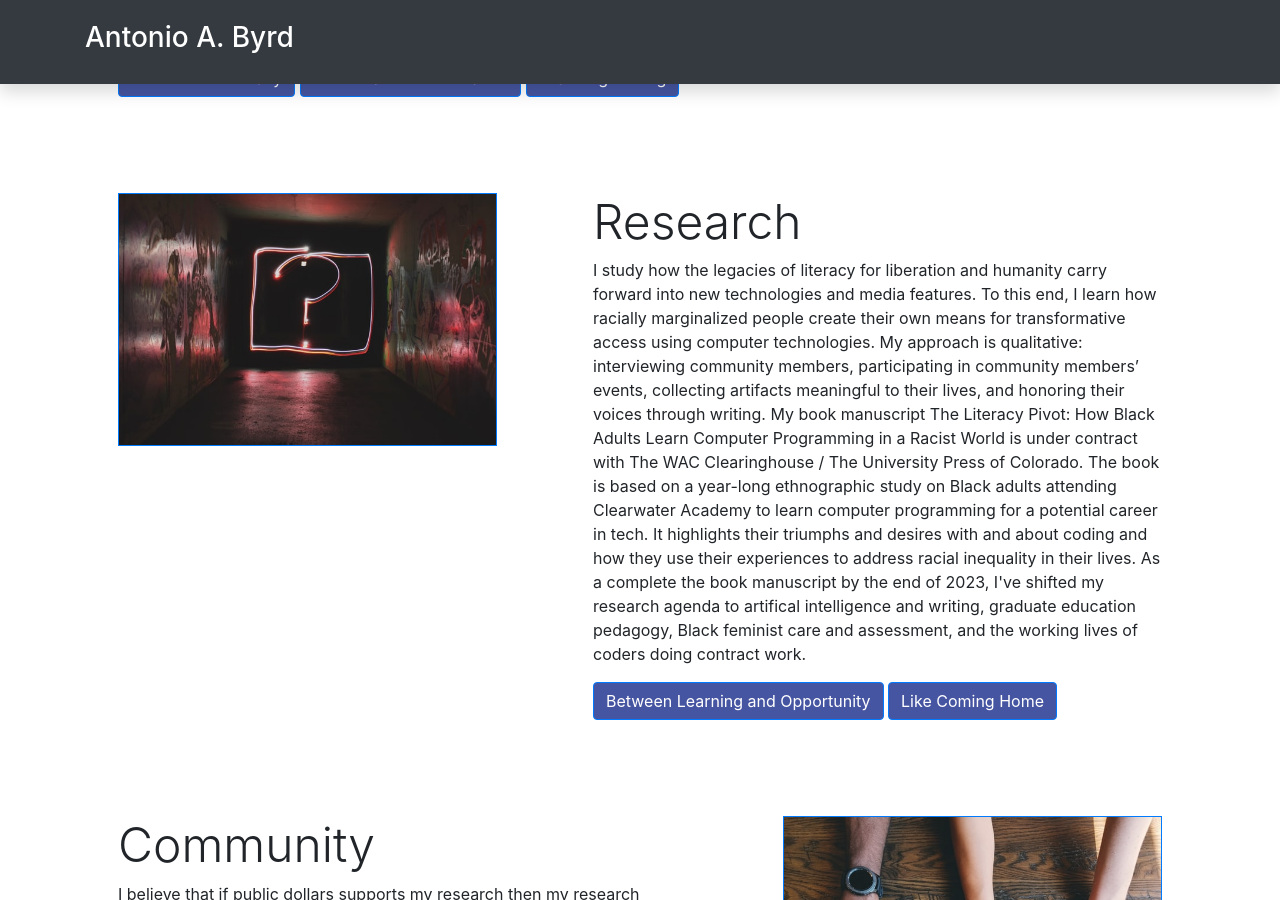
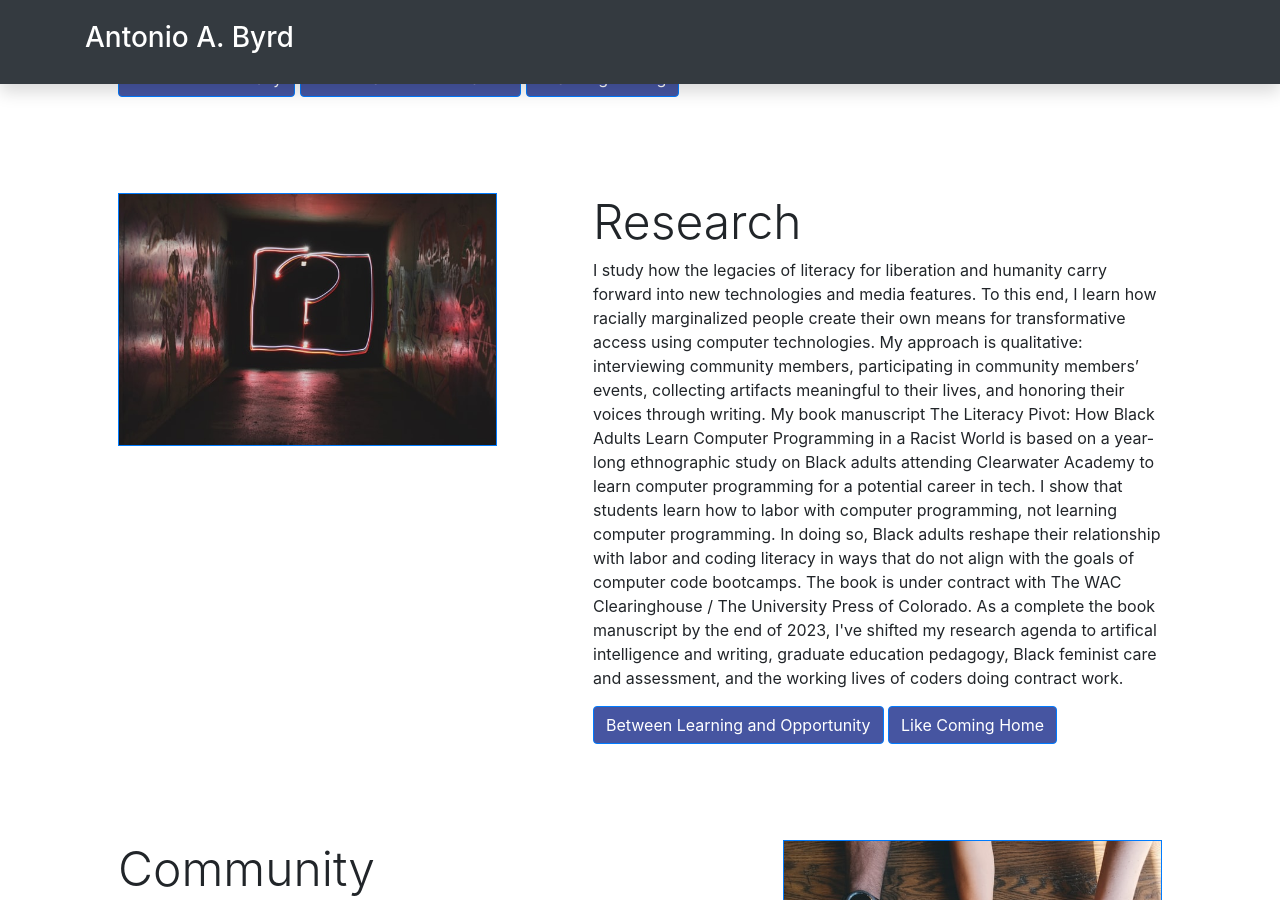
Before and after one commit to abyrd15/abyrd15.github.io, a Jekyll site: the page built from index.markdown, in a window 1280 px wide and 900 px high, scrolled down 2132 px. Built offline with Jekyll 4.4.1, drawn with Linux system fonts in a browser that asks for light colours; nearby versions of some CDN libraries; library files that are not in the unit come from our copies.

Commit message:
Updated language about the book project

```diff
--- a/_includes/home/section_research.html
+++ b/_includes/home/section_research.html
@@ -7,7 +7,7 @@
                 </div>
                 <div class="col-sm-7 p-5">
                     <h1 class="display-5">Research</h1>
-                    <p> I study how the legacies of literacy for liberation and humanity carry forward into new technologies and media features. To this end, I learn how racially marginalized people create their own means for transformative access using computer technologies. My approach is qualitative: interviewing community members, participating in community members’ events, collecting artifacts meaningful to their lives, and honoring their voices through writing. My book manuscript The Literacy Pivot: How Black Adults Learn Computer Programming in a Racist World is under contract with The WAC Clearinghouse / The University Press of Colorado. The book is based on a year-long ethnographic study on Black adults attending Clearwater Academy to learn computer programming for a potential career in tech. It highlights their triumphs and desires with and about coding and how they use their experiences to address racial inequality in their lives. As a complete the book manuscript by the end of 2023, I've shifted my research agenda to artifical intelligence and writing, graduate education pedagogy, Black feminist care and assessment, and the working lives of coders doing contract work.
+                    <p> I study how the legacies of literacy for liberation and humanity carry forward into new technologies and media features. To this end, I learn how racially marginalized people create their own means for transformative access using computer technologies. My approach is qualitative: interviewing community members, participating in community members’ events, collecting artifacts meaningful to their lives, and honoring their voices through writing. My book manuscript The Literacy Pivot: How Black Adults Learn Computer Programming in a Racist World is based on a year-long ethnographic study on Black adults attending Clearwater Academy to learn computer programming for a potential career in tech. I show that students learn how to labor with computer programming, not learning computer programming. In doing so, Black adults reshape their relationship with labor and coding literacy in ways that do not align with the goals of computer code bootcamps. The book is under contract with The WAC Clearinghouse / The University Press of Colorado. As a complete the book manuscript by the end of 2023, I've shifted my research agenda to artifical intelligence and writing, graduate education pedagogy, Black feminist care and assessment, and the working lives of coders doing contract work.
                     </p>
 
                     <button type="button" class="btn btn-primary" data-toggle="modal" data-target="#between_learning"> Between Learning and Opportunity</button>
```
